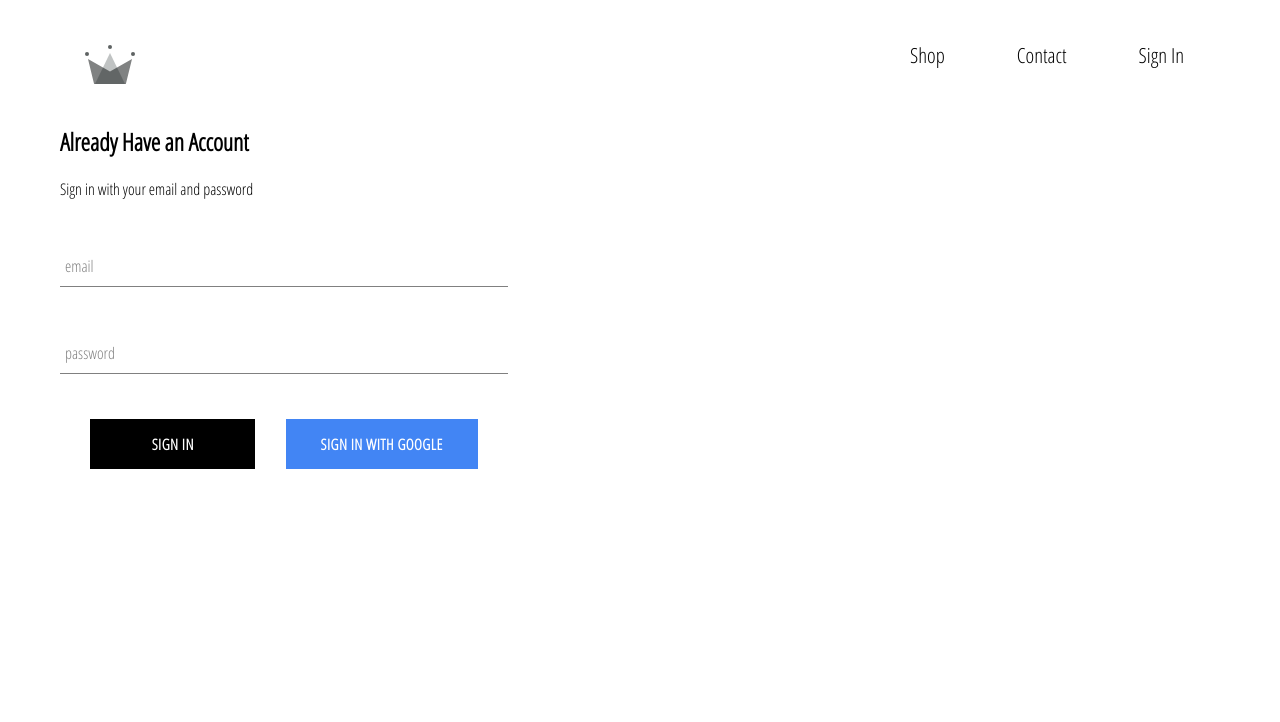
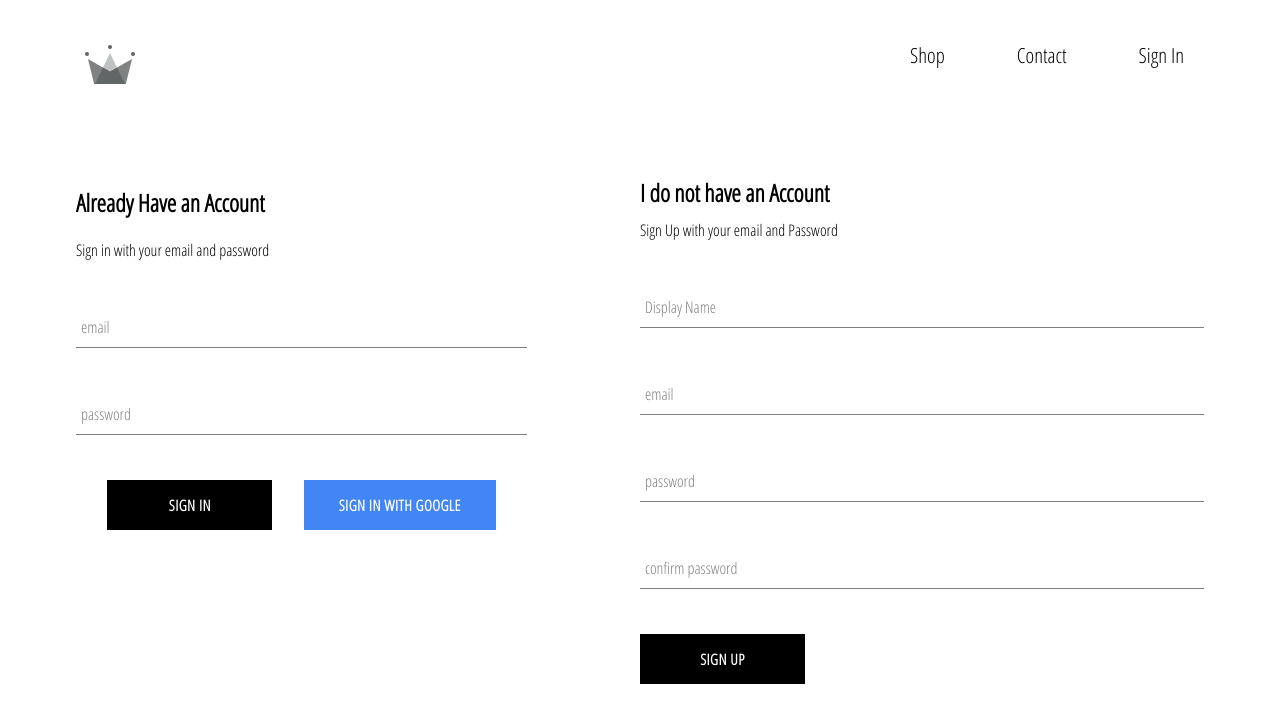
Before and after one commit to Min5407/React_Project1, a React (Create React App) app: page /sign in a window 1280 px wide. Shown: the top 722 px of the page. Built offline with nearby package versions, Linux system fonts and the light colour scheme; no server answers.

Commit message:
register compoent added and adding the new registered user to the data base and auth completed

```diff
--- a/src/App.js
+++ b/src/App.js
@@ -31,6 +31,7 @@
               ...snapShot.data()
             }
           });
+          console.log(this.state);
         });
       } else {
         this.setState({ currentUser: userAuth });
--- a/src/components/sign-in/sign-in.component.jsx
+++ b/src/components/sign-in/sign-in.component.jsx
@@ -23,7 +23,6 @@
 
   handleChange = event => {
     const { name, value } = event.target;
-
     //setstate below will check the name of the input and if its same set the state with the value
     this.setState({ [name]: value });
   };
--- a/src/components/sign-in/sing-in.style.scss
+++ b/src/components/sign-in/sing-in.style.scss
@@ -1,5 +1,5 @@
 .sign-in {
-  width: 35vw;
+  width: 40%;
   display: flex;
   flex-direction: column;
 
--- /dev/null
+++ b/src/components/sign-up/sign-up.component.jsx
@@ -0,0 +1,94 @@
+import React from "react";
+import "./sign-up.style.scss";
+import { FormInput } from "../form-input/form-input.component";
+import { Button } from "../button/button.component";
+import { auth, createUserProfileDocument } from "../../firebase/firebase.utils";
+
+class SignUp extends React.Component {
+  constructor() {
+    super();
+    this.state = {
+      displayName: "",
+      email: "",
+      password: "",
+      confirmPassword: ""
+    };
+  }
+
+  handelSubmit = async event => {
+    event.preventDefault();
+
+    const { displayName, email, password, confirmPassword } = this.state;
+
+    if (password !== confirmPassword) {
+      alert("password dont match with confirm password");
+      return;
+    }
+
+    try {
+      //createuserWithEmailAndPassword function will create an email and password and also automatically login
+      const { user } = await auth.createUserWithEmailAndPassword(
+        email,
+        password
+      );
+
+      await createUserProfileDocument(user, { displayName });
+      this.setState({
+        displayName: "",
+        email: "",
+        password: "",
+        confirmPassword: ""
+      });
+    } catch (error) {
+      console.error(error);
+    }
+  };
+
+  handleChange = event => {
+    const { name, value } = event.target;
+    this.setState({ [name]: value });
+  };
+
+  render() {
+    const { displayName, email, password, confirmPassword } = this.state;
+    return (
+      <div className="sign-up">
+        <h2 className="title">I do not have an Account</h2>
+        <span> Sign Up with your email and Password</span>
+        <form className="sign-up-form" onSubmit={this.handelSubmit}>
+          <FormInput
+            type="text"
+            name="displayName"
+            value={displayName}
+            onChange={this.handleChange}
+            label="Display Name"
+          />
+          <FormInput
+            type="email"
+            name="email"
+            value={email}
+            onChange={this.handleChange}
+            label="email"
+          />
+          <FormInput
+            type="password"
+            name="password"
+            value={password}
+            onChange={this.handleChange}
+            label="password"
+          />
+          <FormInput
+            type="password"
+            name="confirmPassword"
+            value={confirmPassword}
+            onChange={this.handleChange}
+            label="confirm password "
+          />
+          <Button type="submit"> Sign Up</Button>
+        </form>
+      </div>
+    );
+  }
+}
+
+export default SignUp;
--- /dev/null
+++ b/src/components/sign-up/sign-up.style.scss
@@ -0,0 +1,9 @@
+.sign-up {
+  display: flex;
+  width: 50%;
+  flex-direction: column;
+}
+
+.title {
+  margin: 10px 0;
+}
--- a/src/pages/sign/sign-in-up.component.jsx
+++ b/src/pages/sign/sign-in-up.component.jsx
@@ -2,10 +2,12 @@
 import "./sign-in-up.style.scss";
 
 import SignIn from "../../components/sign-in/sign-in.component";
+import SignUp from "../../components/sign-up/sign-up.component";
 
 const Sign = () => (
   <div className="sign-in-and-sign-up">
     <SignIn />
+    <SignUp />
   </div>
 );
 
--- a/src/pages/sign/sign-in-up.style.scss
+++ b/src/pages/sign/sign-in-up.style.scss
@@ -0,0 +1,7 @@
+.sign-in-and-sign-up {
+  max-width: 1200px;
+  display: flex;
+  justify-content: space-between;
+  margin: 60px auto;
+  padding: 1rem;
+}
```
